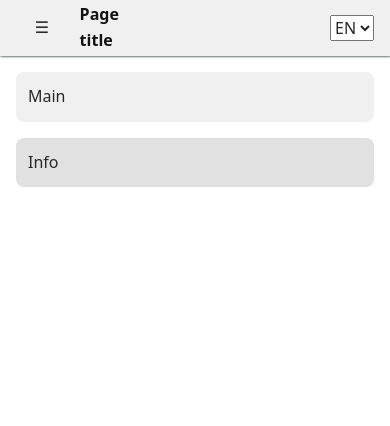
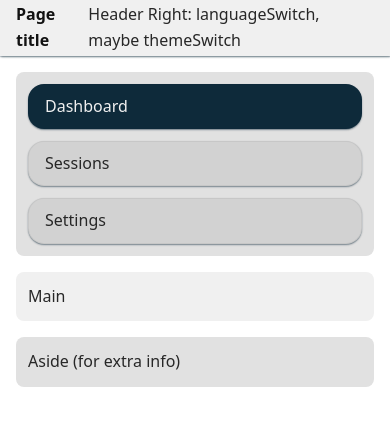
Before and after one commit to SeCorpo/beachhousebooking_fe, a React (Vite) app: page /test in a window 390 px wide. Shown: the top 426 px of the page. Built offline with nearby package versions, Linux system fonts and the light colour scheme.

Commit message:
new Nav + NavItem displays as hamburger on mobile, emptyPage, testPage, simple Header

```diff
--- a/package.json
+++ b/package.json
@@ -11,7 +11,9 @@
   },
   "dependencies": {
     "react": "^19.2.0",
-    "react-dom": "^19.2.0"
+    "react-dom": "^19.2.0",
+    "react-router-dom": "^7.12.0",
+    "react-toastify": "^11.0.5"
   },
   "devDependencies": {
     "@eslint/js": "^9.39.1",
--- a/src/App.jsx
+++ b/src/App.jsx
@@ -1,37 +1,28 @@
 import React from "react";
+// import {useState} from "react";
+import {BrowserRouter, Routes, Route} from 'react-router-dom';
 
 import "./assets/styles/design-tokens.css"
 import "./assets/styles/theme.css"
 import "./assets/styles/base.css"
 import "./assets/styles/layout.css"
 
+import TestPage from "./pages/test/testPage.jsx";
+import EmptyPage from "./pages/empty/emptyPage.jsx";
+
 function App() {
+    // const [loggedIn, setLoggedIn] = useState(false);
+    // const [afterLoginUrl, setAfterLoginUrl] = useState("");
+
   return (
-      <div className="has-aside has-main has-info">
-        <header>
-          <div className="header-left">
-            <button className="hamburger">☰</button>
-            <strong>Page title</strong>
-          </div>
+      <BrowserRouter>
+          <Routes>
+              <Route path="/test" element={<TestPage />} />
+              <Route path="/" element={<EmptyPage />} />
+              {/*<Route path="/p/:beachhousename" element={<ReservationController />} />*/}
 
-          <div className="header-right">
-            <select>
-              <option>EN</option>
-              <option>NL</option>
-            </select>
-          </div>
-        </header>
-
-        <div className="app-layout">
-          <nav>Menu</nav>
-          <main>Main</main>
-          <aside>Info</aside>
-        </div>
-
-        <div className="app-manage">
-          <button className="btn">Manage</button>
-        </div>
-      </div>
+          </Routes>
+      </BrowserRouter>
   );
 }
 
--- /dev/null
+++ b/src/assets/styles/components/nav.css
@@ -0,0 +1,163 @@
+/* --------------------------------
+   Nav base
+--------------------------------- */
+
+nav {
+  width: 100%;
+}
+
+.nav-list {
+  list-style: none;
+  margin: 0;
+  padding: 0;
+
+  display: grid;
+  gap: var(--semko-space-075);
+}
+
+.nav-item {
+  margin: 0;
+}
+
+.nav-link {
+  width: 100%;
+  display: inline-flex;
+  align-items: center;
+  gap: var(--semko-space-050);
+
+  padding: var(--semko-space-075) var(--semko-space-100);
+  border-radius: var(--semko-radius-large);
+
+  background: var(--surface-elevated);
+  color: var(--text-primary);
+
+  border: 1px solid var(--border-weak);
+  box-shadow: var(--shadow-sm);
+
+  text-align: left;
+  line-height: var(--semko-line-height-tight);
+  transition: var(--transition-base);
+}
+
+.nav-link:hover {
+  border-color: var(--border-default);
+  box-shadow: var(--shadow-md);
+}
+
+.nav-link:focus-visible {
+  box-shadow: var(--focus-ring), var(--shadow-md);
+}
+
+.nav-icon {
+  display: inline-flex;
+  align-items: center;
+  justify-content: center;
+
+  width: var(--semko-icon-size-l);
+  height: var(--semko-icon-size-l);
+}
+
+.nav-label {
+  font-weight: var(--font-weight-medium);
+}
+
+.nav-item.is-active .nav-link {
+  background: var(--brand-primary);
+  color: var(--brand-on-primary);
+  border-color: rgba(var(--semko-color-primary-rgb), 0.35);
+}
+
+.nav-item.is-disabled .nav-link,
+.nav-link:disabled {
+  opacity: 0.55;
+  cursor: not-allowed;
+  box-shadow: none;
+}
+
+.hamburger {
+  display: none;
+}
+
+/* --------------------------------
+   Responsive: turn into horizontal “chips” on small screens
+--------------------------------- */
+
+@media (max-width: 768px) {
+  .hamburger {
+    position: fixed;
+    right: var(--layout-gap);
+    bottom: var(--layout-gap);
+    z-index: 1200;
+
+    width: 56px;
+    height: 56px;
+    aspect-ratio: 1 / 1;
+
+    display: inline-flex;
+    align-items: center;
+    justify-content: center;
+
+    border-radius: var(--semko-radius-round);
+    border: 1px solid rgba(var(--semko-color-primary-rgb), 0.35);
+
+    background: rgba(var(--semko-color-primary-rgb), 0.85);
+    color: var(--brand-on-primary);
+
+    font-size: 26px;
+    font-weight: var(--font-weight-bold);
+    padding: 0;
+
+    box-shadow: var(--shadow-lg);
+    transition: var(--transition-base);
+  }
+
+  .hamburger:hover {
+    background: rgba(var(--semko-color-primary-rgb), 1);
+  }
+
+  .hamburger:active {
+    transform: scale(0.96);
+  }
+
+  button { width: 100%; }
+  .hamburger { width: 56px; }
+
+
+  .nav-mobile {
+    position: fixed;
+    left: 0;
+    right: 0;
+    bottom: 0;
+
+    z-index: 1090;
+
+    padding: var(--semko-space-125);
+    background: rgba(0, 0, 0, 0.12);
+    backdrop-filter: blur(10px);
+
+    border-top-left-radius: calc(var(--semko-radius-large) + 4px);
+    border-top-right-radius: calc(var(--semko-radius-large) + 4px);
+    border-top: 1px solid var(--border-weak);
+
+    box-shadow: 0 -6px 16px rgba(0, 0, 0, 0.25);
+
+    animation: navSlideUp 0.28s ease;
+  }
+
+  .nav-mobile .nav-list {
+    display: flex;
+    flex-direction: column;
+    gap: var(--semko-space-050);
+  }
+
+  .nav-mobile .nav-link {
+    justify-content: center;
+    text-align: center;
+    width: 100%;
+  }
+
+  @keyframes navSlideUp {
+    from { transform: translateY(100%); }
+    to { transform: translateY(0); }
+  }
+}
--- a/src/assets/styles/layout.css
+++ b/src/assets/styles/layout.css
@@ -112,23 +112,6 @@ aside {
   padding: var(--panel-padding);
 }
 
-/* --------------------------------
-   JS-controlled visibility
---------------------------------- */
-
-nav,
-main,
-aside {
-  opacity: 0;
-  pointer-events: none;
-}
-
-.has-aside nav,
-.has-main main,
-.has-info aside {
-  opacity: 1;
-  pointer-events: auto;
-}
 
 /* --------------------------------
    Manager button
@@ -181,11 +164,6 @@ button {
     grid-auto-rows: auto;
   }
 
-  /* nav goes into hamburger */
-  nav {
-    display: none;
-  }
-
   main {
     grid-column: 1;
     min-width: 0;
--- /dev/null
+++ b/src/components/layout/Header.jsx
@@ -0,0 +1,15 @@
+import React from "react";
+
+export default function Header({ title }) {
+    return (
+        <header>
+            <div className="header-left">
+                <strong>{title}</strong>
+            </div>
+
+            <div className="header-right">
+                Header Right: languageSwitch, maybe themeSwitch
+            </div>
+        </header>
+    );
+}
--- /dev/null
+++ b/src/components/layout/Nav.jsx
@@ -0,0 +1,58 @@
+import React, {useEffect, useState} from "react";
+import "../../assets/styles/components/nav.css"
+
+// Nav is not inside the header
+export default function Nav({
+                                children,
+                                ariaLabel = "Steps",
+                                className = "",
+                            }) {
+
+    const [isMobile, setIsMobile] = useState(false);
+    const [isOpen, setIsOpen] = useState(false);
+
+    useEffect(() => {
+        const checkMobile = () => {
+            const mobileNow = window.innerWidth <= 768;
+
+            setIsMobile((prevMobile) => {
+                // When switched from mobile to desktop, close the drawer
+                if (prevMobile && !mobileNow) {
+                    setIsOpen(false);
+                }
+                return mobileNow;
+            });
+        };
+
+        window.addEventListener("resize", checkMobile);
+        return () => window.removeEventListener("resize", checkMobile);
+    }, []);
+
+
+    return (
+        <>
+            { isMobile ? (
+                <>
+                    <button className="hamburger"
+                            onClick={() => setIsOpen((prev) => !prev)}>
+                        {isOpen ? "×" : "☰"}
+                    </button>
+
+                    { isOpen && (
+                        <nav aria-label={ariaLabel} className={`nav-mobile ${className}`.trim()}>
+                            <ul className="nav-list" role="list">
+                                {children}
+                            </ul>
+                        </nav>
+                    )}
+                </>
+            ) : (
+                <nav aria-label={ariaLabel} className={className}>
+                    <ul className="nav-list" role="list">
+                        {children}
+                    </ul>
+                </nav>
+            )}
+        </>
+    )
+}
--- /dev/null
+++ b/src/components/layout/NavItem.jsx
@@ -0,0 +1,40 @@
+import React from "react";
+
+export default function NavItem({
+                                    active = false,
+                                    disabled = false,
+                                    onClick,
+                                    children,
+                                    icon,
+                                }) {
+    const handleClick = (e) => {
+        if (disabled) {
+            e.preventDefault();
+            return;
+        }
+        onClick?.(e);
+    };
+
+    return (
+        <li
+            className={[
+                "nav-item",
+                active && "is-active",
+                disabled && "is-disabled"
+            ].filter(Boolean).join(" ")}
+            role="presentation"
+        >
+            <button
+                type="button"
+                className="nav-link"
+                onClick={handleClick}
+                disabled={disabled}
+                aria-current={active ? "step" : undefined}
+                aria-disabled={disabled || undefined}
+            >
+                {icon ? <span className="nav-icon" aria-hidden="true">{icon}</span> : null}
+                <span className="nav-label">{children}</span>
+            </button>
+        </li>
+    );
+}
--- /dev/null
+++ b/src/pages/empty/emptyPage.jsx
@@ -0,0 +1,20 @@
+import React from "react";
+import Header from "../../components/layout/Header.jsx";
+
+export default function EmptyPage() {
+
+    return (
+        <>
+            <Header title="BeachHouseBooking" />
+            <div className="app-layout">
+                <main>
+                    Welcome
+                </main>
+            </div>
+
+            <div className="app-manage">
+                <button className="btn">Manage</button>
+            </div>
+        </>
+    )
+}
--- /dev/null
+++ b/src/pages/test/testPage.jsx
@@ -0,0 +1,51 @@
+import React, {useState} from "react";
+import Header from "../../components/layout/Header.jsx";
+import Nav from "../../components/layout/Nav.jsx";
+import NavItem from "../../components/layout/NavItem.jsx";
+
+export default function TestPage() {
+    const [active, setActive] = useState("dashboard");
+
+    return (
+        <>
+            <Header title="Page title" />
+
+            <div className="app-layout">
+                <Nav ariaLabel="Main navigation">
+                    <NavItem
+                        active={active === "dashboard"}
+                        onClick={() => setActive("dashboard")}
+                    >
+                        Dashboard
+                    </NavItem>
+
+                    <NavItem
+                        active={active === "sessions"}
+                        onClick={() => setActive("sessions")}
+                    >
+                        Sessions
+                    </NavItem>
+
+                    <NavItem
+                        active={active === "settings"}
+                        onClick={() => setActive("settings")}
+                    >
+                        Settings
+                    </NavItem>
+                </Nav>
+
+                <main>
+                    Main
+                </main>
+
+                <aside>
+                    Aside (for extra info)
+                </aside>
+            </div>
+
+            <div className="app-manage">
+                <button className="btn">Manage</button>
+            </div>
+        </>
+    );
+}
```
